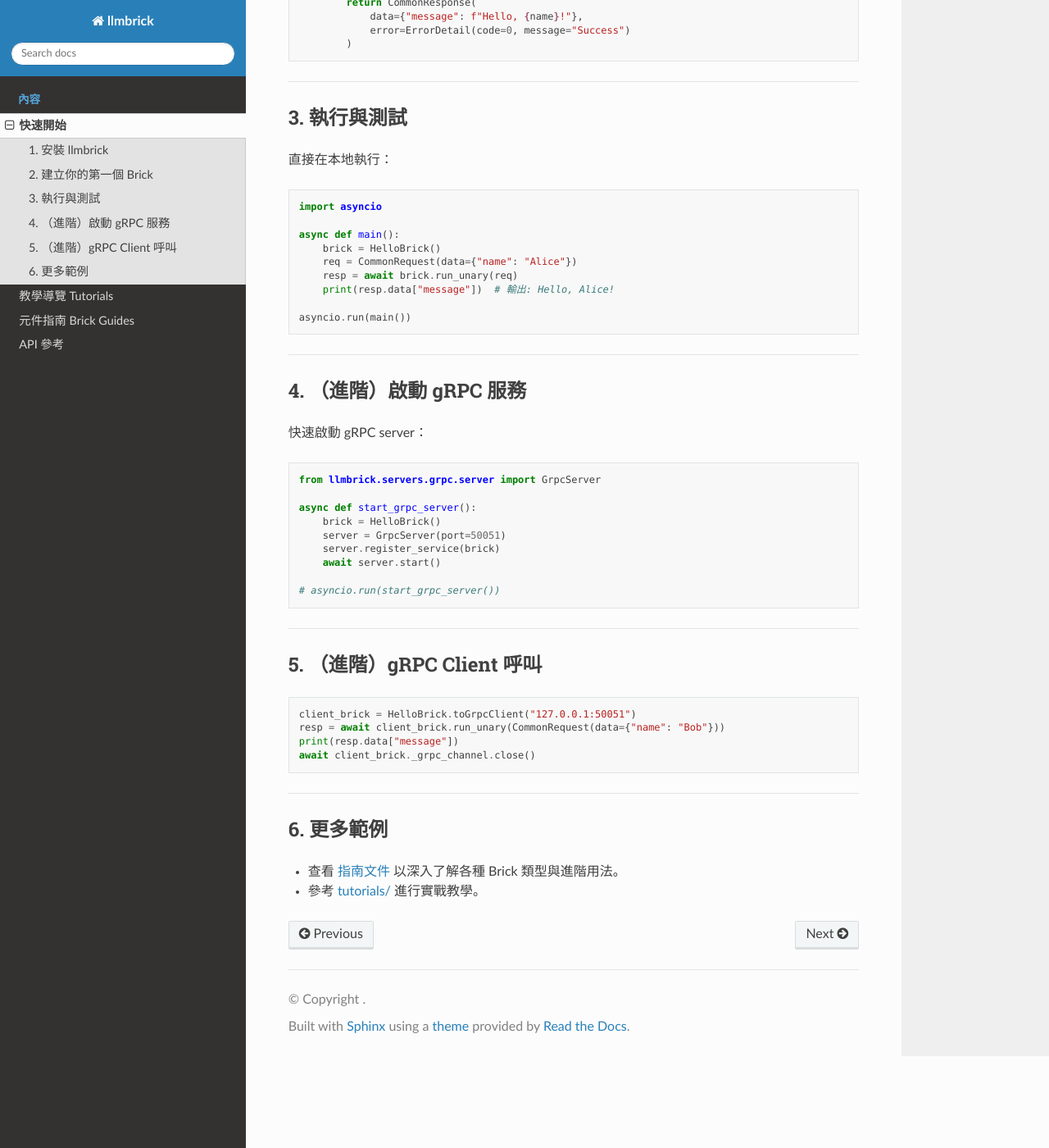
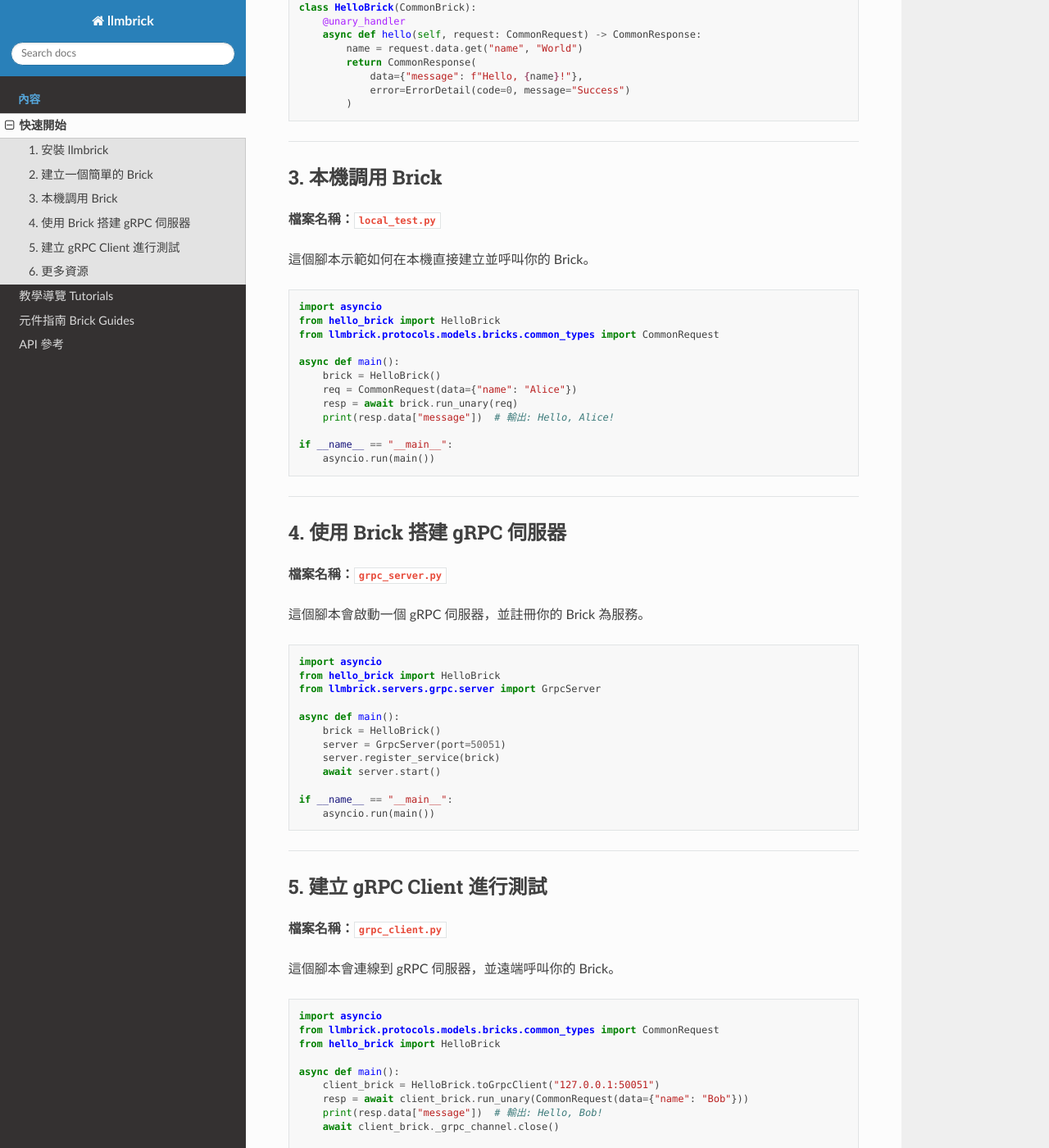
Before and after one commit to JiHungLin/llmbrick, a Sphinx documentation site: the page built from docs/quickstart.md, in a window 1280 px wide and 1400 px high, scrolled down 651 px. Shown: the whole window at 82% size. Built offline with Sphinx 7.4.7 and the Read the Docs theme 3.1.0, drawn with Linux system fonts in a browser that asks for light colours; pages that are not in the unit, such as notebooks, are missing from menus; some of the changed text lies outside the part shown.

Commit message:
docs: restructure and translate QuickStart guide to Chinese with clear file-based steps

````diff
--- a/docs/quickstart.md
+++ b/docs/quickstart.md
@@ -1,6 +1,6 @@
 # 快速開始
 
-歡迎體驗 **llmbrick**！本頁將以最精簡的步驟，帶你從安裝到執行第一個 Brick。
+歡迎體驗 **llmbrick**！本指南將以明確步驟，帶你從零開始建立並測試你的第一個 Brick，每個步驟都對應一個獨立檔案，讓新手也能輕鬆上手。
 
 ---
 
@@ -12,9 +12,11 @@ pip install llmbrick
 
 ---
 
-## 2. 建立你的第一個 Brick
+## 2. 建立一個簡單的 Brick
 
-以下以 CommonBrick 為例，實作一個最簡單的服務：
+**檔案名稱：`hello_brick.py`**
+
+這個檔案定義了一個最簡單的 Brick，會回傳問候訊息。
 
 ```python
 from llmbrick.bricks.common.common import CommonBrick
@@ -33,12 +35,16 @@ class HelloBrick(CommonBrick):
 
 ---
 
-## 3. 執行與測試
+## 3. 本機調用 Brick
 
-直接在本地執行：
+**檔案名稱：`local_test.py`**
+
+這個腳本示範如何在本機直接建立並呼叫你的 Brick。
 
 ```python
 import asyncio
+from hello_brick import HelloBrick
+from llmbrick.protocols.models.bricks.common_types import CommonRequest
 
 async def main():
     brick = HelloBrick()
@@ -46,41 +52,59 @@ async def main():
     resp = await brick.run_unary(req)
     print(resp.data["message"])  # 輸出: Hello, Alice!
 
-asyncio.run(main())
+if __name__ == "__main__":
+    asyncio.run(main())
 ```
 
 ---
 
-## 4. （進階）啟動 gRPC 服務
+## 4. 使用 Brick 搭建 gRPC 伺服器
 
-快速啟動 gRPC server：
+**檔案名稱：`grpc_server.py`**
+
+這個腳本會啟動一個 gRPC 伺服器，並註冊你的 Brick 為服務。
 
 ```python
+import asyncio
+from hello_brick import HelloBrick
 from llmbrick.servers.grpc.server import GrpcServer
 
-async def start_grpc_server():
+async def main():
     brick = HelloBrick()
     server = GrpcServer(port=50051)
     server.register_service(brick)
     await server.start()
 
-# asyncio.run(start_grpc_server())
+if __name__ == "__main__":
+    asyncio.run(main())
 ```
 
 ---
 
-## 5. （進階）gRPC Client 呼叫
+## 5. 建立 gRPC Client 進行測試
+
+**檔案名稱：`grpc_client.py`**
+
+這個腳本會連線到 gRPC 伺服器，並遠端呼叫你的 Brick。
 
 ```python
-client_brick = HelloBrick.toGrpcClient("127.0.0.1:50051")
-resp = await client_brick.run_unary(CommonRequest(data={"name": "Bob"}))
-print(resp.data["message"])
-await client_brick._grpc_channel.close()
+import asyncio
+from llmbrick.protocols.models.bricks.common_types import CommonRequest
+from hello_brick import HelloBrick
+
+async def main():
+    client_brick = HelloBrick.toGrpcClient("127.0.0.1:50051")
+    resp = await client_brick.run_unary(CommonRequest(data={"name": "Bob"}))
+    print(resp.data["message"])  # 輸出: Hello, Bob!
+    await client_brick._grpc_channel.close()
+
+if __name__ == "__main__":
+    asyncio.run(main())
 ```
 
 ---
 
-## 6. 更多範例
+## 6. 更多資源
 
 - 查看 [指南文件](index.md) 以深入了解各種 Brick 類型與進階用法。
 - 參考 [tutorials/](tutorials/index.md) 進行實戰教學。
````
